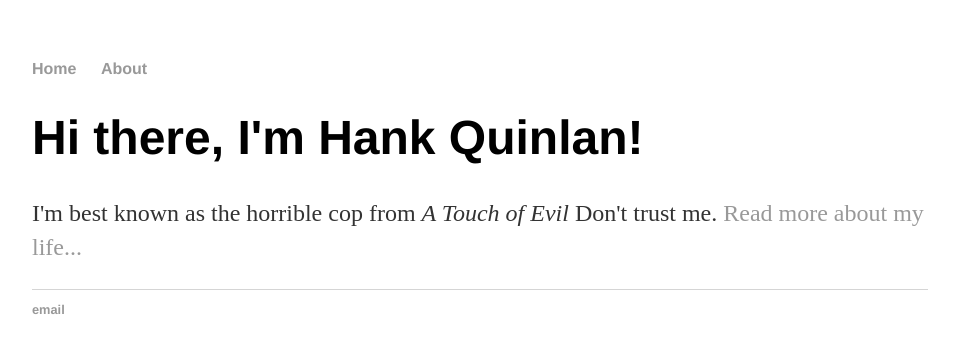
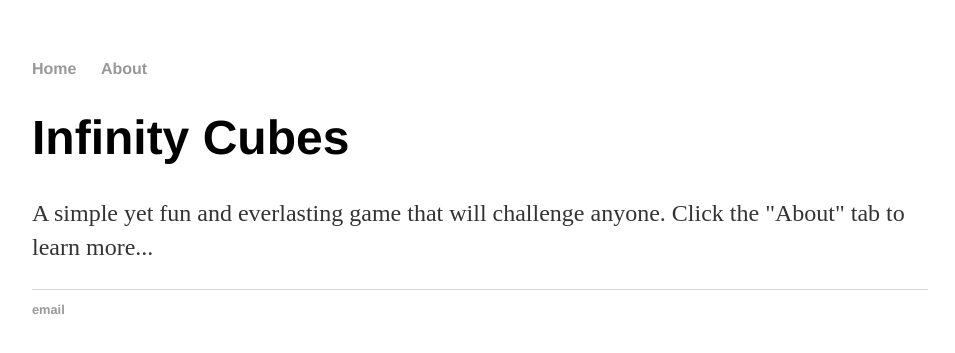
Before and after one commit to ashayp22/InfinityCubes, a Jekyll site: the page built from index.html, in a window 1280 px wide. Shown: the top 353 px of the page, without its empty margins (160-1115 px from the left). Built offline with Jekyll 4.4.1, drawn with Linux system fonts in a browser that asks for light colours.

Commit message:
Update index.html

```diff
--- a/index.html
+++ b/index.html
@@ -1,8 +1,8 @@
 ---
 layout: default
-title: Hank Quinlan, Horrible Cop
+title: Infinity Cubes
 ---
 <div class="blurb">
-	<h1>Hi there, I'm Hank Quinlan!</h1>
-	<p>I'm best known as the horrible cop from <em>A Touch of Evil</em> Don't trust me. <a href="/about">Read more about my life...</a></p>
+	<h1>Infinity Cubes</h1>
+	<p>A simple yet fun and everlasting game that will challenge anyone. Click the "About" tab to learn more...
 </div><!-- /.blurb -->
```
